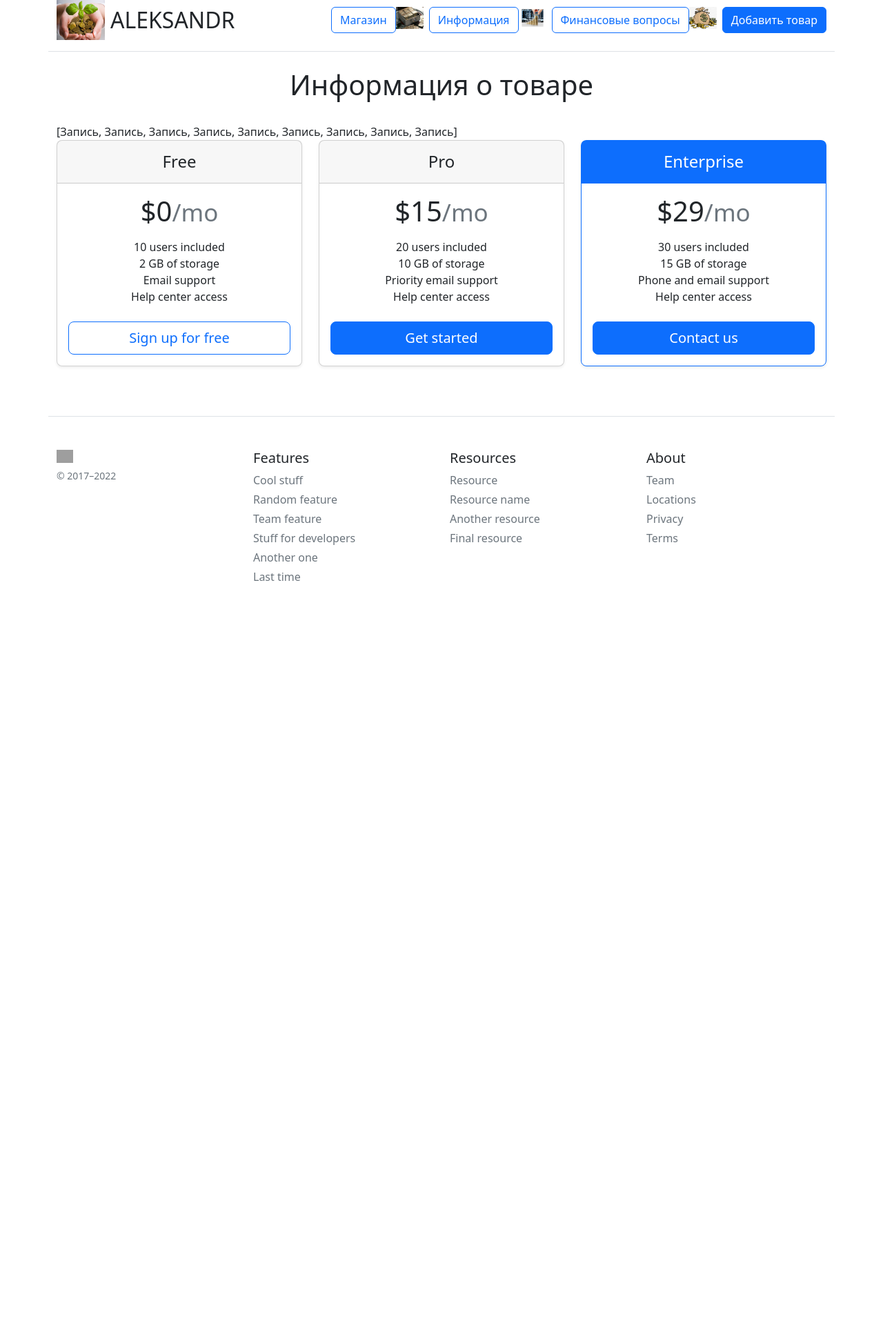
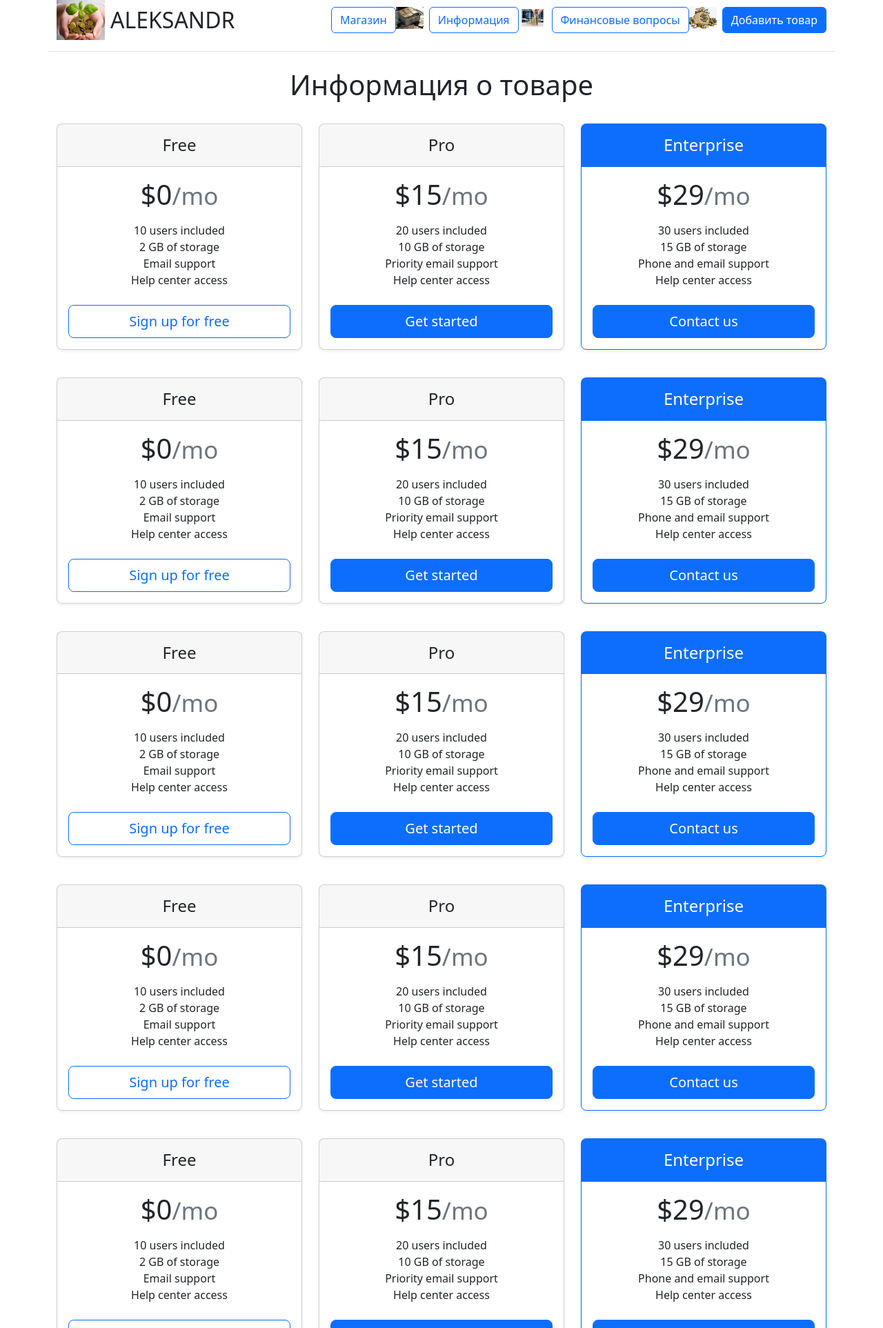
Before and after one commit to Zemlianik/shoponline, a Flask app: page /about in a window 1280 px wide. Shown: the top 1925 px of the page at 69% size. Before the commit the page ends 842 px from the top, so only its background shows below. Run offline with Flask 2, Linux system fonts and the light colour scheme; data comes from the database, SQL or seed files in the repository; grey boxes are pictures that could not be loaded.

Commit message:
Поправил вывод на страницу

```diff
--- a/templates/about.html
+++ b/templates/about.html
@@ -9,8 +9,10 @@
   <div class="text-center">
   <h1>Информация о товаре</h1><br>
   </div>
+<div class="card-deck mb-3">
+  {% for el in data %}
     <main class="container">
-      {{data}}
+
     <div class="row row-cols-1 row-cols-md-3 mb-3 text-center">
       <div class="col">
         <div class="card mb-4 rounded-3 shadow-sm">
@@ -64,6 +66,7 @@
         </div>
       </div>
     </div>
-  </main>
-
+    </main>
+  {% endfor %}
+</div>
 {% endblock %}
```
